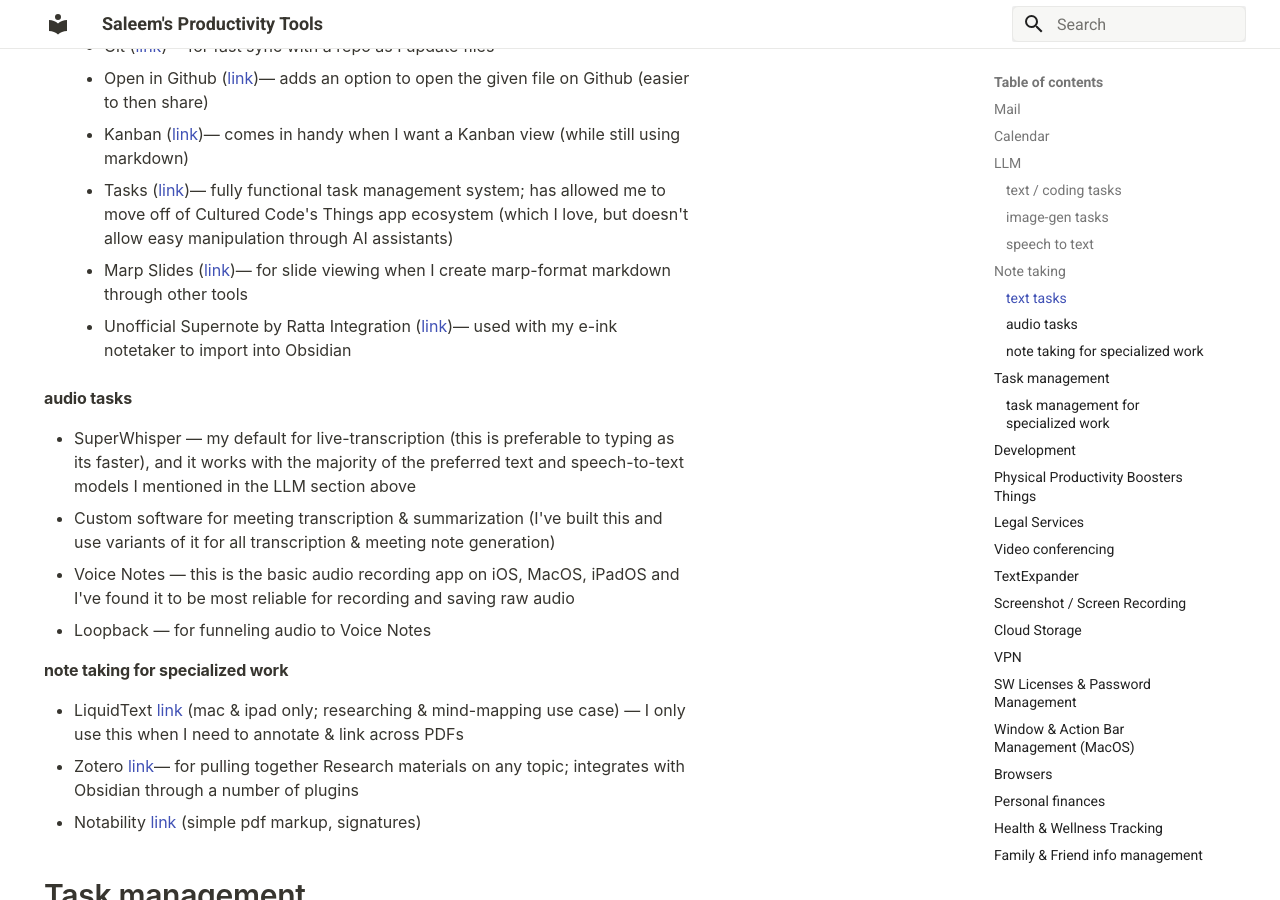
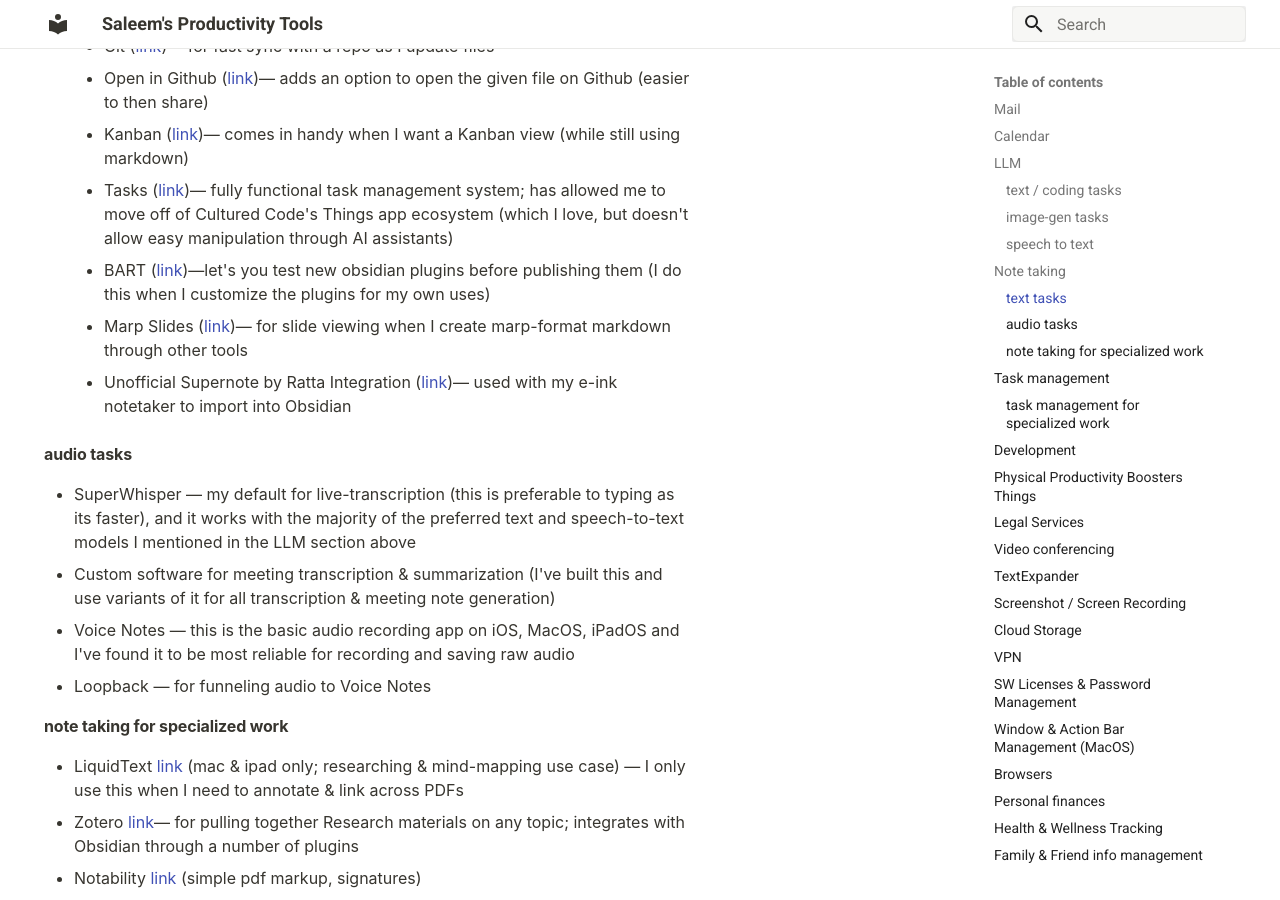
Before and after one commit to saleemh/productivity-tools, an MkDocs documentation site: the page built from docs/index.md, in a window 1280 px wide and 900 px high, scrolled down 1751 px. Built offline with MkDocs 1.6.1 and Material for MkDocs 9.7.7, drawn with Linux system fonts in a browser that asks for light colours; comment, search, counter and statistics services are not loaded.

Commit message:
vault backup: 2026-05-10 23:16:23

```diff
--- a/docs/index.md
+++ b/docs/index.md
@@ -51,6 +51,7 @@ My models of choice evolve every few days, so I'm putting a point-in-time view h
 	- Open in Github ([link](obsidian://show-plugin?id=open-in-github))— adds an option to open the given file on Github (easier to then share)
 	- Kanban ([link](obsidian://show-plugin?id=obsidian-kanban))— comes in handy when I want a Kanban view (while still using markdown)
 	- Tasks ([link](obsidian://show-plugin?id=obsidian-tasks-plugin))— fully functional task management system; has allowed me to move off of Cultured Code's Things app ecosystem (which I love, but doesn't allow easy manipulation through AI assistants)
+	- BART ([link](obsidian://show-plugin?id=obsidian42-brat))—let's you test new obsidian plugins before publishing them (I do this when I customize the plugins for my own uses)
 	- Marp Slides ([link](obsidian://show-plugin?id=marp-slides))— for slide viewing when I create marp-format markdown through other tools
 	- Unofficial Supernote by Ratta Integration ([link](obsidian://show-plugin?id=supernote))— used with my e-ink notetaker to import into Obsidian
 
```
